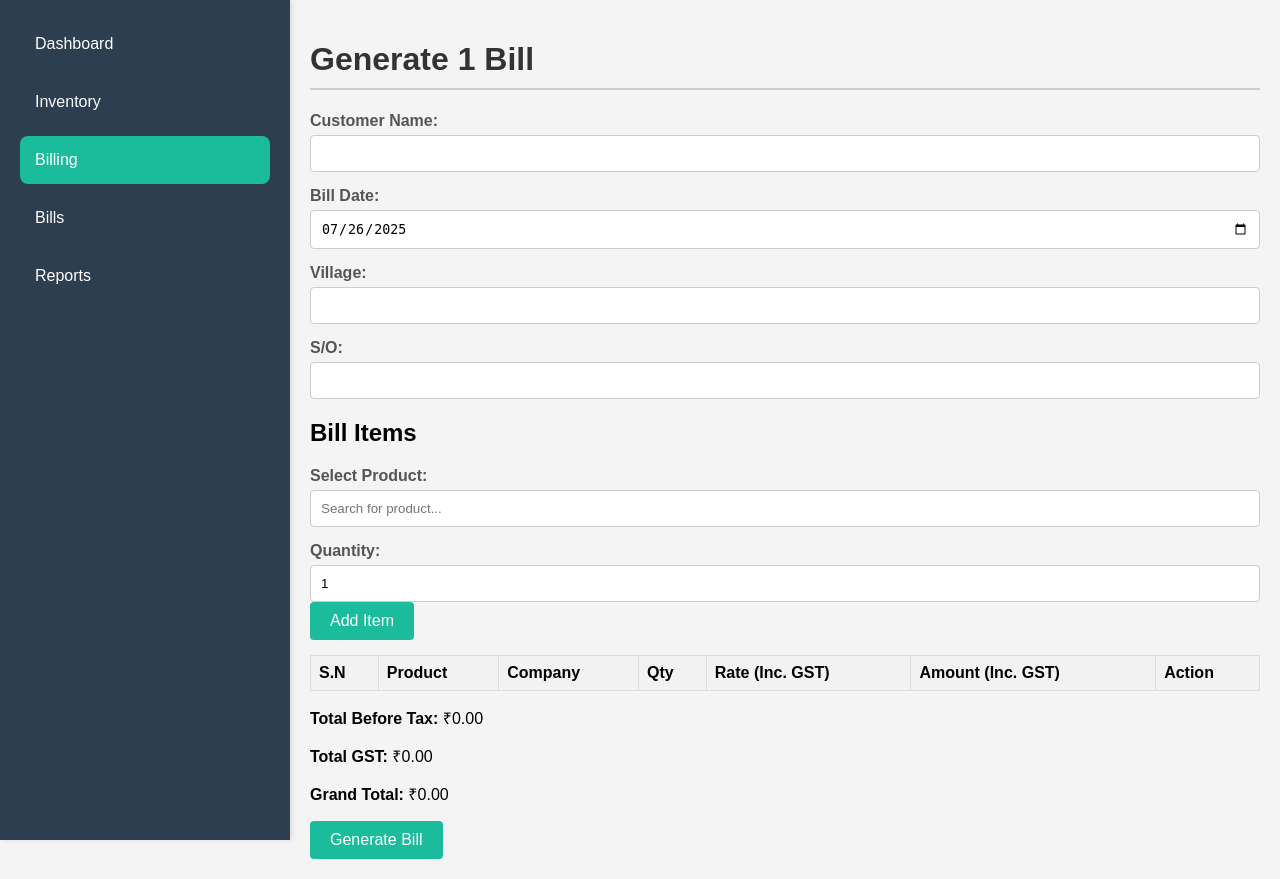
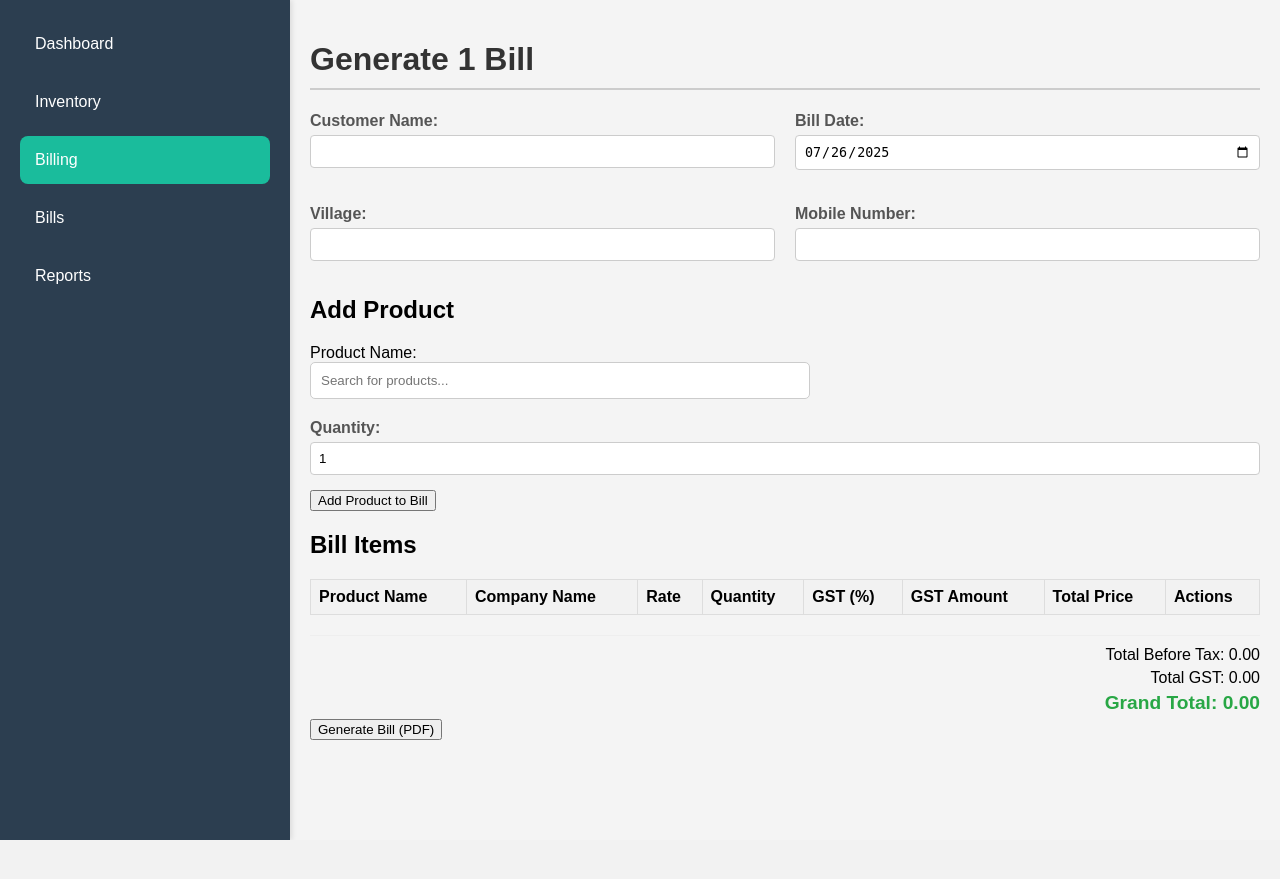
Before and after one commit to irfan-0057/Bill-Me, a Flask app: page /billing/1 in a window 1280 px wide. After the commit the page ends 840 px from the top, so only its background shows below. Run offline with Flask 3, Linux system fonts and the light colour scheme; the visitor is signed in with stand-in values (Sample User, id 1); data that the repository does not hold is empty.

Commit message:
Update billing.html

```diff
--- a/templates/billing.html
+++ b/templates/billing.html
@@ -5,6 +5,123 @@
     <meta name="viewport" content="width=device-width, initial-scale=1.0">
     <title>Bismilla Traders - Billing</title>
     <link rel="stylesheet" href="{{ url_for('static', filename='style.css') }}">
+    <style>
+        /* Basic styling for the search input and options */
+        .search-container {
+            position: relative;
+            width: 100%;
+            max-width: 500px; /* Adjust as needed */
+            margin-bottom: 20px;
+        }
+
+        .product-search {
+            width: 100%;
+            padding: 10px;
+            border: 1px solid #ccc;
+            border-radius: 5px;
+            box-sizing: border-box; /* Include padding in element's total width */
+        }
+
+        .product-options {
+            position: absolute;
+            background-color: white;
+            border: 1px solid #ddd;
+            max-height: 200px;
+            overflow-y: auto;
+            width: 100%;
+            z-index: 1000;
+            border-radius: 5px;
+            box-shadow: 0 2px 5px rgba(0,0,0,0.1);
+        }
+
+        .product-options div {
+            padding: 10px;
+            cursor: pointer;
+            border-bottom: 1px solid #eee;
+        }
+
+        .product-options div:hover {
+            background-color: #f0f0f0;
+        }
+
+        .product-options div:last-child {
+            border-bottom: none;
+        }
+
+        /* Styles for the bill items table */
+        .bill-items-table {
+            width: 100%;
+            border-collapse: collapse;
+            margin-top: 20px;
+        }
+
+        .bill-items-table th, .bill-items-table td {
+            border: 1px solid #ddd;
+            padding: 8px;
+            text-align: left;
+        }
+
+        .bill-items-table th {
+            background-color: #f2f2f2;
+        }
+
+        .bill-items-table tr:nth-child(even) {
+            background-color: #f9f9f9;
+        }
+
+        .bill-items-table .actions button {
+            background-color: #dc3545;
+            color: white;
+            border: none;
+            padding: 5px 10px;
+            border-radius: 4px;
+            cursor: pointer;
+        }
+
+        .bill-summary {
+            margin-top: 20px;
+            text-align: right;
+            border-top: 1px solid #eee;
+            padding-top: 10px;
+        }
+
+        .bill-summary div {
+            margin-bottom: 5px;
+        }
+
+        .bill-summary .grand-total {
+            font-size: 1.2em;
+            font-weight: bold;
+            color: #28a745;
+        }
+        .bill-form {
+            display: grid;
+            grid-template-columns: 1fr 1fr;
+            gap: 20px;
+            margin-bottom: 20px;
+        }
+
+        .input-group {
+            display: flex;
+            flex-direction: column;
+        }
+
+        .input-group label {
+            margin-bottom: 5px;
+            font-weight: bold;
+        }
+
+        .input-group input[type="text"],
+        .input-group input[type="date"],
+        .input-group input[type="number"],
+        .input-group select {
+            padding: 8px;
+            border: 1px solid #ccc;
+            border-radius: 4px;
+            width: 100%; /* Ensures inputs take full width of their grid column */
+            box-sizing: border-box; /* Includes padding and border in the element's total width and height */
+        }
+    </style>
 </head>
 <body>
     <div class="sidebar">
@@ -31,61 +148,59 @@
                 <input type="text" id="village">
             </div>
             <div class="input-group">
-                <label for="mobileNum">S/O:</label>
+                <label for="mobileNum">Mobile Number:</label>
                 <input type="text" id="mobileNum">
             </div>
+        </div>
 
-            <div class="bill-items-section">
-                <h2>Bill Items</h2>
-                <div class="input-group">
-                    <label for="productSelect">Select Product:</label>
-                    <div class="searchable-select-container">
-                        <input type="text" id="productSearch" class="searchable-select" placeholder="Search for product...">
-                        <div id="productOptions" class="select-options"></div>
-                    </div>
+        <h2>Add Product</h2>
+        <div class="add-product-section">
+            <div class="search-container">
+                <label for="productSearch">Product Name:</label>
+                <input type="text" id="productSearch" class="product-search" placeholder="Search for products...">
+                <div id="productOptions" class="product-options" style="display: none;"></div>
             </div>
             <div class="input-group">
-                    <label for="qtyInput">Quantity:</label>
-                    <input type="number" id="qtyInput" min="1" value="1">
-                    <button id="addItemBtn" class="button primary">Add Item</button>
+                <label for="quantity">Quantity:</label>
+                <input type="number" id="quantity" min="1" value="1">
+            </div>
+            <button id="addProductBtn">Add Product to Bill</button>
         </div>
 
-                <table class="bill-item-table">
+        <h2>Bill Items</h2>
+        <table class="bill-items-table">
             <thead>
                 <tr>
-                            <th>S.N</th>
-                            <th>Product</th>
-                            <th>Company</th>
-                            <th>Qty</th>
-                            <th>Rate (Inc. GST)</th>
-                            <th>Amount (Inc. GST)</th>
-                            <th>Action</th>
+                    <th>Product Name</th>
+                    <th>Company Name</th>
+                    <th>Rate</th>
+                    <th>Quantity</th>
+                    <th>GST (%)</th>
+                    <th>GST Amount</th>
+                    <th>Total Price</th>
+                    <th>Actions</th>
                 </tr>
             </thead>
-                    <tbody id="bill-items-body">
+            <tbody id="billItemsBody">
                 </tbody>
         </table>
+
+        <div class="bill-summary">
+            <div>Total Before Tax: <span id="totalBeforeTax">0.00</span></div>
+            <div>Total GST: <span id="totalGst">0.00</span></div>
+            <div class="grand-total">Grand Total: <span id="grandTotal">0.00</span></div>
         </div>
 
-            <div class="totals-container">
-                <p><strong>Total Before Tax:</strong> ₹<span id="totalBeforeTax">0.00</span></p>
-                <p><strong>Total GST:</strong> ₹<span id="totalGst">0.00</span></p>
-                <p><strong>Grand Total:</strong> ₹<span id="grandTotal">0.00</span></p>
-            </div>
-
-            <div class="form-actions">
-                <button id="generateBillBtn" class="button primary">Generate Bill</button>
-            </div>
-        </div>
+        <button id="generateBillBtn">Generate Bill (PDF)</button>
     </div>
 
     <script>
         document.addEventListener('DOMContentLoaded', function() {
             const productSearchInput = document.getElementById('productSearch');
             const productOptionsDiv = document.getElementById('productOptions');
-            const qtyInput = document.getElementById('qtyInput');
-            const addItemBtn = document.getElementById('addItemBtn');
-            const billItemsBody = document.getElementById('bill-items-body');
+            const quantityInput = document.getElementById('quantity');
+            const addProductBtn = document.getElementById('addProductBtn');
+            const billItemsBody = document.getElementById('billItemsBody');
             const totalBeforeTaxEl = document.getElementById('totalBeforeTax');
             const totalGstEl = document.getElementById('totalGst');
             const grandTotalEl = document.getElementById('grandTotal');
@@ -95,18 +210,24 @@
             const villageInput = document.getElementById('village');
             const mobileNumInput = document.getElementById('mobileNum');
 
+            let selectedProductId = null;
+            let billItems = [];
+
+            // Parse products data passed from Flask
             const products = JSON.parse('{{ products | tojson | safe }}');
-
-            let billItems = [];
-            let itemCounter = 1;
-            let selectedProductId = null;
 
             function renderSearchableOptions(filteredProducts) {
                 productOptionsDiv.innerHTML = '';
+                if (filteredProducts.length === 0) {
+                    productOptionsDiv.style.display = 'none';
+                    return;
+                }
+
                 filteredProducts.forEach(product => {
                     const optionDiv = document.createElement('div');
-                    optionDiv.textContent = `${product[1]} (${product[2]})`;
-                    optionDiv.dataset.id = product[0];
+                    // CORRECTED: Access properties by name
+                    optionDiv.textContent = `${product.name} (${product.company_name})`;
+                    optionDiv.dataset.id = product.id; // Access id by property
                     optionDiv.addEventListener('click', () => {
                         productSearchInput.value = optionDiv.textContent;
                         selectedProductId = optionDiv.dataset.id;
@@ -114,74 +235,72 @@
                     });
                     productOptionsDiv.appendChild(optionDiv);
                 });
+                productOptionsDiv.style.display = 'block';
             }
 
-            productSearchInput.addEventListener('focus', () => {
-                renderSearchableOptions(products);
-                productOptionsDiv.style.display = 'block';
+            productSearchInput.addEventListener('input', function() {
+                const searchTerm = productSearchInput.value.toLowerCase();
+                const filtered = products.filter(product =>
+                    // CORRECTED: Access properties by name for filtering
+                    product.name.toLowerCase().includes(searchTerm) ||
+                    (product.company_name && product.company_name.toLowerCase().includes(searchTerm))
+                );
+                renderSearchableOptions(filtered);
             });
 
-            productSearchInput.addEventListener('input', () => {
-                const searchTerm = productSearchInput.value.toLowerCase();
-                const filteredProducts = products.filter(product =>
-                    product[1].toLowerCase().includes(searchTerm) || product[2].toLowerCase().includes(searchTerm)
-                );
-                renderSearchableOptions(filteredProducts);
-                productOptionsDiv.style.display = 'block';
+            productSearchInput.addEventListener('focus', function() {
+                renderSearchableOptions(products); // Show all options when focused
             });
 
-            document.addEventListener('click', (event) => {
-                if (!event.target.closest('.searchable-select-container')) {
+            // Hide options if clicked outside
+            document.addEventListener('click', function(event) {
+                if (!productSearchInput.contains(event.target) && !productOptionsDiv.contains(event.target)) {
                     productOptionsDiv.style.display = 'none';
                 }
             });
 
-            addItemBtn.addEventListener('click', async () => {
-                const qty = parseInt(qtyInput.value, 10);
-                if (!selectedProductId || qty <= 0) {
-                    alert('Please select a product and enter a valid quantity.');
+            addProductBtn.addEventListener('click', async function() {
+                if (!selectedProductId) {
+                    alert('Please select a product from the search suggestions.');
+                    return;
+                }
+
+                const quantity = parseInt(quantityInput.value);
+                if (isNaN(quantity) || quantity <= 0) {
+                    alert('Please enter a valid quantity.');
                     return;
                 }
 
                 try {
-                    const response = await fetch(`/product/${selectedProductId}`);
-                    const product = await response.json();
+                    const response = await fetch(`/api/product/${selectedProductId}`);
+                    if (!response.ok) {
+                        throw new Error('Product not found or API error.');
+                    }
+                    const productData = await response.json(); // This should be an object
 
-                    if (!response.ok) {
-                        alert(product.error);
-                        return;
+                    // Check if product already exists in bill items
+                    const existingItemIndex = billItems.findIndex(item => item.id === productData.id);
+
+                    if (existingItemIndex > -1) {
+                        billItems[existingItemIndex].quantity += quantity;
+                    } else {
+                        billItems.push({
+                            id: productData.id,
+                            name: productData.name,
+                            company_name: productData.company_name,
+                            rate: productData.rate,
+                            gst_percent: productData.gst_percent,
+                            quantity: quantity
+                        });
                     }
-
-                    if (product.stock_qty < qty) {
-                        alert(`Not enough stock. Only ${product.stock_qty} available.`);
-                        return;
-                    }
-
-                    const amount = (product.rate * qty);
-
-                    const newItem = {
-                        id: itemCounter++,
-                        name: product.name,
-                        company_name: product.company_name,
-                        mfg_date: product.mfg_date,
-                        exp_date: product.exp_date,
-                        batch_num: product.batch_num,
-                        pack_size: product.pack_size,
-                        rate: product.rate,
-                        qty: qty,
-                        gst: product.gst_percentage,
-                        amount: parseFloat(amount)
-                    };
-
-                    billItems.push(newItem);
                     renderBillItems();
-                    updateTotals();
-                    productSearchInput.value = '';
-                    selectedProductId = null;
-                    qtyInput.value = 1;
+                    updateBillSummary();
+                    productSearchInput.value = ''; // Clear search bar
+                    quantityInput.value = 1; // Reset quantity
+                    selectedProductId = null; // Reset selected product
                 } catch (error) {
-                    console.error('Error adding item:', error);
-                    alert('An error occurred while fetching product details.');
+                    console.error('Error fetching product details:', error);
+                    alert('Could not add product. Please try again.');
                 }
             });
 
@@ -189,45 +308,40 @@
                 billItemsBody.innerHTML = '';
                 billItems.forEach((item, index) => {
                     const row = billItemsBody.insertRow();
-                    row.dataset.id = item.id;
-                    row.innerHTML = `
-                        <td>${index + 1}</td>
-                        <td>${item.name}</td>
-                        <td>${item.company_name}</td>
-                        <td>${item.qty}</td>
-                        <td>₹${item.rate.toFixed(2)}</td>
-                        <td>₹${item.amount.toFixed(2)}</td>
-                        <td><button class="button danger remove-item-btn">Remove</button></td>
-                    `;
+                    const gstAmount = (item.rate * item.quantity * item.gst_percent / 100);
+                    const totalPrice = (item.rate * item.quantity) + gstAmount;
+
+                    row.insertCell().textContent = item.name;
+                    row.insertCell().textContent = item.company_name;
+                    row.insertCell().textContent = item.rate.toFixed(2);
+                    row.insertCell().textContent = item.quantity;
+                    row.insertCell().textContent = item.gst_percent;
+                    row.insertCell().textContent = gstAmount.toFixed(2);
+                    row.insertCell().textContent = totalPrice.toFixed(2);
+
+                    const actionsCell = row.insertCell();
+                    const deleteBtn = document.createElement('button');
+                    deleteBtn.textContent = 'Remove';
+                    deleteBtn.addEventListener('click', () => {
+                        billItems.splice(index, 1);
+                        renderBillItems();
+                        updateBillSummary();
                     });
-
-                document.querySelectorAll('.remove-item-btn').forEach(button => {
-                    button.addEventListener('click', (event) => {
-                        const row = event.target.closest('tr');
-                        const itemId = parseInt(row.dataset.id, 10);
-                        billItems = billItems.filter(item => item.id !== itemId);
-                        renderBillItems();
-                        updateTotals();
-                    });
+                    actionsCell.appendChild(deleteBtn);
                 });
             }
 
-            function updateTotals() {
+            function updateBillSummary() {
                 let totalBeforeTax = 0;
                 let totalGst = 0;
                 let grandTotal = 0;
 
                 billItems.forEach(item => {
-                    grandTotal += item.amount;
-                    const taxInclusiveRate = item.rate;
-                    const gstPercentage = item.gst;
-
-                    // Reverse-calculate the GST and pre-tax amount
-                    const basePrice = taxInclusiveRate / (1 + gstPercentage / 100);
-                    const gstAmountPerItem = taxInclusiveRate - basePrice;
-
-                    totalBeforeTax += basePrice * item.qty;
-                    totalGst += gstAmountPerItem * item.qty;
+                    const itemTotal = item.rate * item.quantity;
+                    const itemGst = itemTotal * (item.gst_percent / 100);
+                    totalBeforeTax += itemTotal;
+                    totalGst += itemGst;
+                    grandTotal += (itemTotal + itemGst);
                 });
 
                 totalBeforeTaxEl.textContent = totalBeforeTax.toFixed(2);
@@ -235,21 +349,26 @@
                 grandTotalEl.textContent = grandTotal.toFixed(2);
             }
 
-            generateBillBtn.addEventListener('click', async () => {
-                if (billItems.length === 0) {
-                    alert('Please add at least one item to the bill.');
+            generateBillBtn.addEventListener('click', async function() {
+                const customerName = customerNameInput.value.trim();
+                const billDate = billDateInput.value;
+                const village = villageInput.value.trim();
+                const mobileNum = mobileNumInput.value.trim();
+
+                if (!customerName || !billDate || billItems.length === 0) {
+                    alert('Please fill in customer name, bill date, and add at least one product.');
                     return;
                 }
 
-                const grandTotal = parseFloat(grandTotalEl.textContent);
                 const totalBeforeTax = parseFloat(totalBeforeTaxEl.textContent);
                 const totalGst = parseFloat(totalGstEl.textContent);
+                const grandTotal = parseFloat(grandTotalEl.textContent);
 
                 const billData = {
-                    customerName: customerNameInput.value,
-                    billDate: billDateInput.value,
-                    village: villageInput.value,
-                    mobileNum: mobileNumInput.value,
+                    customerName: customerName,
+                    billDate: billDate,
+                    village: village,
+                    mobileNum: mobileNum,
                     products: billItems,
                     totalBeforeTax: totalBeforeTax,
                     totalGst: totalGst,
```
Lines whose indentation alone changed are shown as unchanged.
